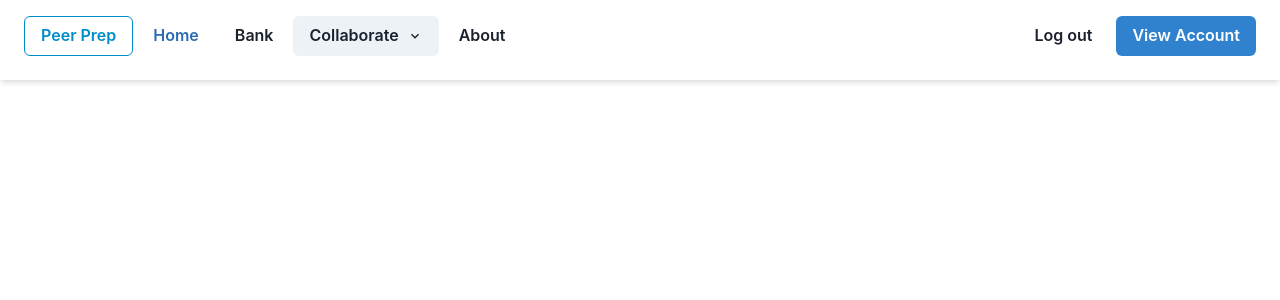
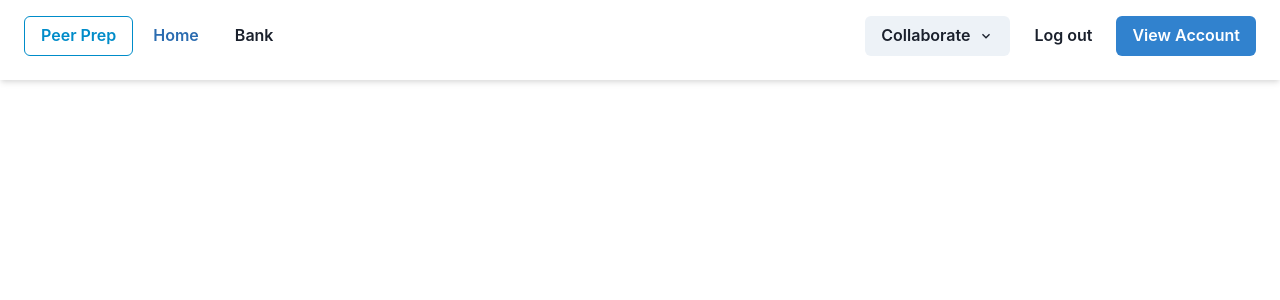
Before and after one commit to CS3219-AY2324S1/ay2324s1-course-assessment-g10, a React (Create React App) app in the folder frontend/: page / in a window 1280 px wide. Shown: the top 300 px of the page. Built offline with nearby package versions, Linux system fonts and the light colour scheme.

Commit message:
Removal of About btn
Currently about btn does not serve any purpose and thus it is to be
removed from the navigation bar

```diff
--- a/frontend/src/components/Navbar/Navbar.component.tsx
+++ b/frontend/src/components/Navbar/Navbar.component.tsx
@@ -42,15 +42,10 @@ export const Navbar = () => {
           ) : (
             <></>
           )}
-
-          <MatchMakeBtn />
-
-          <Link to="/about">
-            <Button variant="ghost">About</Button>
-          </Link>
         </HStack>
 
         <HStack>
+          <MatchMakeBtn />
           {isAuthenticated ? (
             <>
               <LogoutButton />
```
